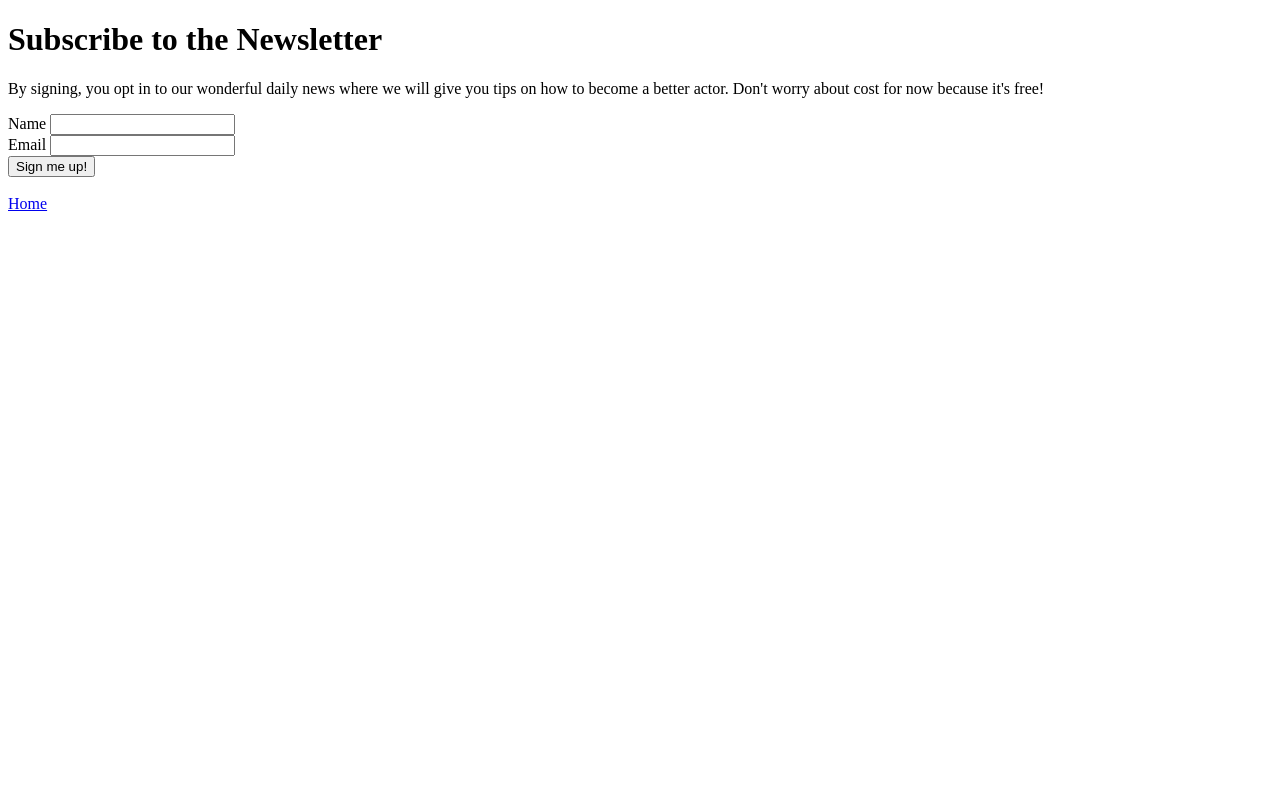
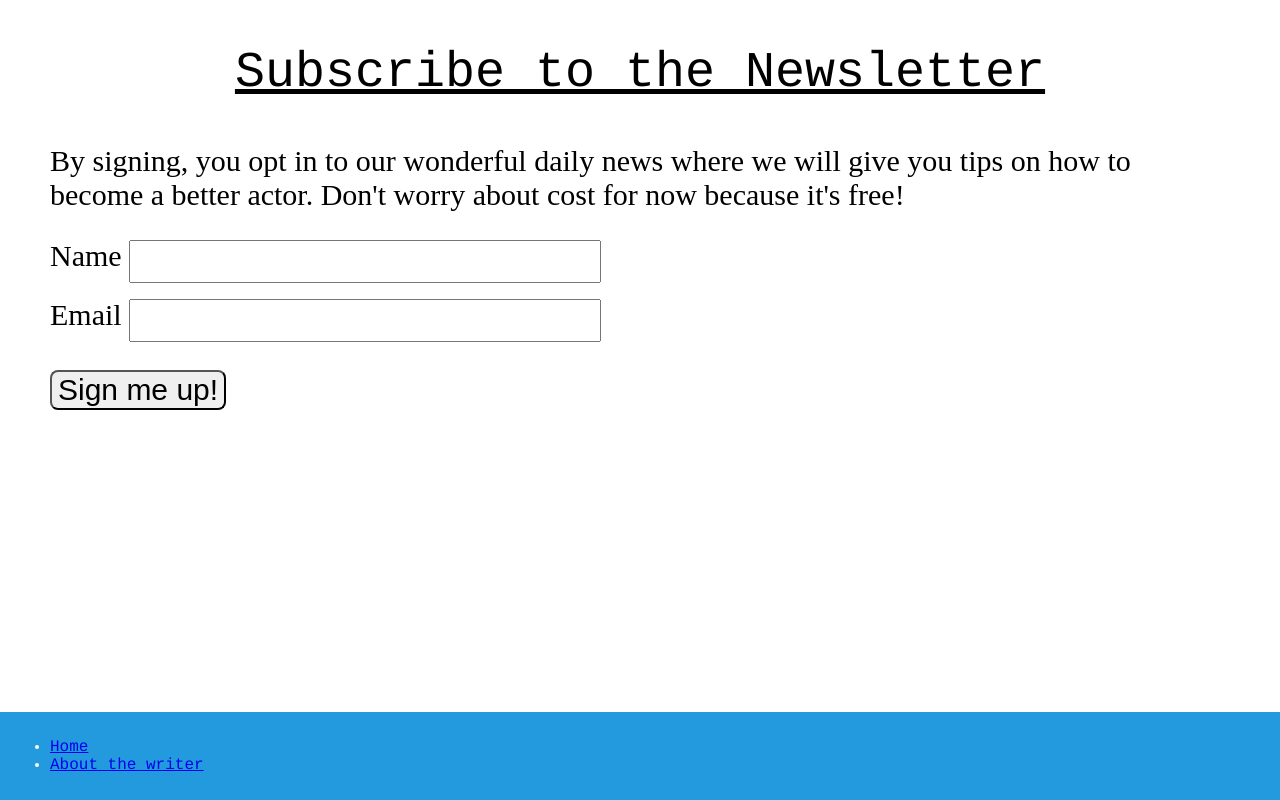
Before and after one commit to alphonsotran/alphonsotran.github.io, a plain HTML site: page subscribe.html in a window 1280 px wide. Drawn offline with Linux system fonts and the light colour scheme.

Commit message:
Intialize .css and add .jpg.

```diff
--- /dev/null
+++ b/about_styles.css
@@ -0,0 +1,52 @@
+html, body {
+  margin: 0;
+  padding: 0;
+}
+
+*, *:before, *:after {
+  box-sizing: border-box;
+}
+
+h1 {
+  text-align: center;
+  text-decoration: underline;
+  font: 50px Courier;
+  min-height: 300px
+  height: auto;
+  display: block;
+  padding: 10px;
+  background-color: white;
+
+}
+
+.caption {
+  float: left;
+  display: inline-block;
+  position: relative;
+  left: 20px;
+}
+
+main {
+  font-size: 30px;
+  position: relative;
+  margin: 100px 20px 10px 700px;
+}
+
+footer {
+  width: 100%;
+  position: absolute;
+  clear: both;
+  list-style-type: none;
+  display: block;
+  background: #249ADE;
+  height: auto;
+  padding: 10px;
+  left: 0px;
+  right: 0px;
+  bottom: 0px
+}
+
+ul {
+  color: white;
+  font: 16px Courier;
+}
--- /dev/null
+++ b/styles.css
@@ -0,0 +1,201 @@
+*, *:before, *:after {
+  box-sizing: border-box;
+}
+
+html, body {
+  margin: 0;
+  padding: 0;
+  background: url("paper.jpg")  no-repeat center center fixed;
+  -webkit-background-size: cover;
+        -moz-background-size: cover;
+        -o-background-size: cover;
+        background-size: cover;
+}
+
+header {
+  text-align: center;
+  text-decoration: underline;
+  font: 50px Courier;
+  /*min-height: 300px;*/
+  height: auto;
+  display: block;
+  padding: 10px;
+  background-color: white;
+  border-bottom: 2px solid black;
+
+}
+
+* p {
+  font-size: 20px;
+}
+
+* a:visited {
+  color: purple;
+}
+
+li {
+  font-size: 20px;
+}
+
+h2 {
+  font: 40px Courier;
+  text-decoration: underline;
+  text-align: center;
+}
+
+img {
+  border-radius: 50%;
+  max-width: 100%;
+  height: auto;
+  margin: auto;
+  display: block;
+  padding-top: 10px;
+}
+
+.pictures a {
+  font-size: : 50px;
+}
+
+.history {
+  min-height: 330px;
+  display: inline-block;
+  background-color: white;
+
+}
+
+.history_table {
+  float: left;
+  width: 49%;
+  position: relative;
+  margin-right: 30px;
+  line-height: 2em;
+  margin: 0px;
+  margin-left: 10px;
+}
+
+.history p {
+  float: right;
+  width: 49%;
+  margin-left: 10px;
+  position: relative;
+  margin-right: 10px;
+}
+
+.history_table th {
+  font-size: 1.5em;
+}
+
+.history_table td {
+  font-size: 1.5em;
+  text-align: center;
+}
+
+div.tips {
+  clear: both;
+}
+
+div.navigation {
+  width: 100%;
+  list-style-type: none;
+  display: block;
+  background: #249ADE;
+  height: auto;
+  padding: 10px;
+  left: 0px;
+  right: 0px;
+  bottom: -100px;
+}
+
+.navigation a {
+  color: white;
+  font: 15px Courier;
+}
+
+.acting {
+  border: 2px solid black;
+  min-height: 200px;
+  height: auto;
+  text-align: center;
+  border-left-style: none;
+  border-right-style: none;
+  background-color: white;
+}
+
+#letter_A {
+  float: left;
+  width: 0.7em;
+  font: 400% courier;
+  line-height: 80%;
+}
+
+.tips {
+  text-align: center;
+  border: 2px solid black;
+  border-bottom-style: none;
+  border-left-style: none;
+  border-right-style: none;
+  height: 500px;
+  background-color: white;
+}
+
+.tip_list {
+  text-align: center;
+  list-style-position: inside;
+  text-align: center;
+  display: block;
+  width: 100%;
+}
+
+header.sub_h1 {
+  font: 40px Courier;
+  text-decoration-style: underline;
+}
+
+@media screen and (max-width: 1500px) {
+  .history_table {
+  width: 98%;
+  position: relative;
+  margin-right: 30px;
+  line-height: 1.5em;
+  margin: 10px 10px 10px 10px;
+}
+
+.history p {
+  width: 98%;
+  margin: 5px 5px 5px 10px;
+  position: relative;
+  text-align: left;
+}
+.history {
+  min-height: 400px;
+}
+
+}
+
+@media screen and (max-width: 650px) {
+  header {
+    text-align: center;
+    text-decoration: underline;
+    font: 30px Courier;
+    /*min-height: 300px;*/
+    height: auto;
+    display: block;
+    padding: 10px;
+    background-color: white;
+    border-bottom: 2px solid black;
+  }
+  h2 {
+    font: 25px Courier;
+    text-decoration: underline;
+    text-align: center;
+}
+  .history_table th {
+    font-size: 1.1em;
+}
+
+  .history_table td {
+    font-size: 1.1em;
+    text-align: center;
+}
+
+}
--- a/subscribe.html
+++ b/subscribe.html
@@ -1,14 +1,15 @@
 <!DOCTYPE html>
 <html>
 <head>
-  <title>Subscribe</title>
+  <title class="sub_h1">Subscribe</title>
+  <link rel="stylesheet" type="text/css" href="subscribe_styles.css">
 </head>
 <body>
   <header>
     <h1>Subscribe to the Newsletter</h1>
   </header>
   <p>By signing, you opt in to our wonderful daily news where we will give you tips on how to become a better actor. Don't worry about cost for now because it's free!</p>
-  <form action="success.html" method="post">
+  <form class="form_label" action="success.html" method="post">
     <div>
       <label>Name</label>
       <input type="text" name="name">
@@ -23,7 +24,10 @@
   </form>
   &nbsp;
   <footer>
-    <a href="index.html">Home</a>
+    <ul>
+    <li><a href="index.html">Home</a></li>
+    <li><a href="about.html">About the writer</a></li>
+    </ul>
   </footer>
 </body>
 </html>
--- /dev/null
+++ b/subscribe_styles.css
@@ -0,0 +1,72 @@
+html, body {
+  margin: 0;
+  padding: 0;
+}
+
+*, *:before, *:after {
+  box-sizing: border-box;
+}
+
+h1 {
+  text-align: center;
+  text-decoration: underline;
+  font: 50px Courier;
+  min-height: 300px
+  height: auto;
+  display: block;
+  padding: 10px;
+  background-color: white;
+
+}
+
+p {
+  font-size: 30px;
+  position: relative;
+  margin: 0px 50px 0px 50px;
+}
+
+.form_label {
+  font-size: 30px;
+  position: relative;
+  text-align: center
+  margin: auto;
+  width: auto;
+}
+
+footer {
+  width: 100%;
+  position: absolute;
+  clear: both;
+  list-style-type: none;
+  display: block;
+  background: #249ADE;
+  height: auto;
+  padding: 10px;
+  left: 0px;
+  right: 0px;
+  bottom: 0px
+}
+
+ul {
+  color: white;
+  font: 16px Courier;
+}
+
+form {
+  margin: 20px 50px 20px 50px;
+}
+
+input {
+    width: 40%;
+    padding: 12px 20px;
+    margin: 8px 0;
+    box-sizing: border-box;
+}
+
+button {
+  font-size: 30px;
+  position: relative;
+  text-align: center;
+  margin-top: 20px;
+  border-radius: 8px;
+}
```
Also changed, not shown: about.html (+12 -6 lines), index.html (+18 -15 lines), paper.jpg (added).
